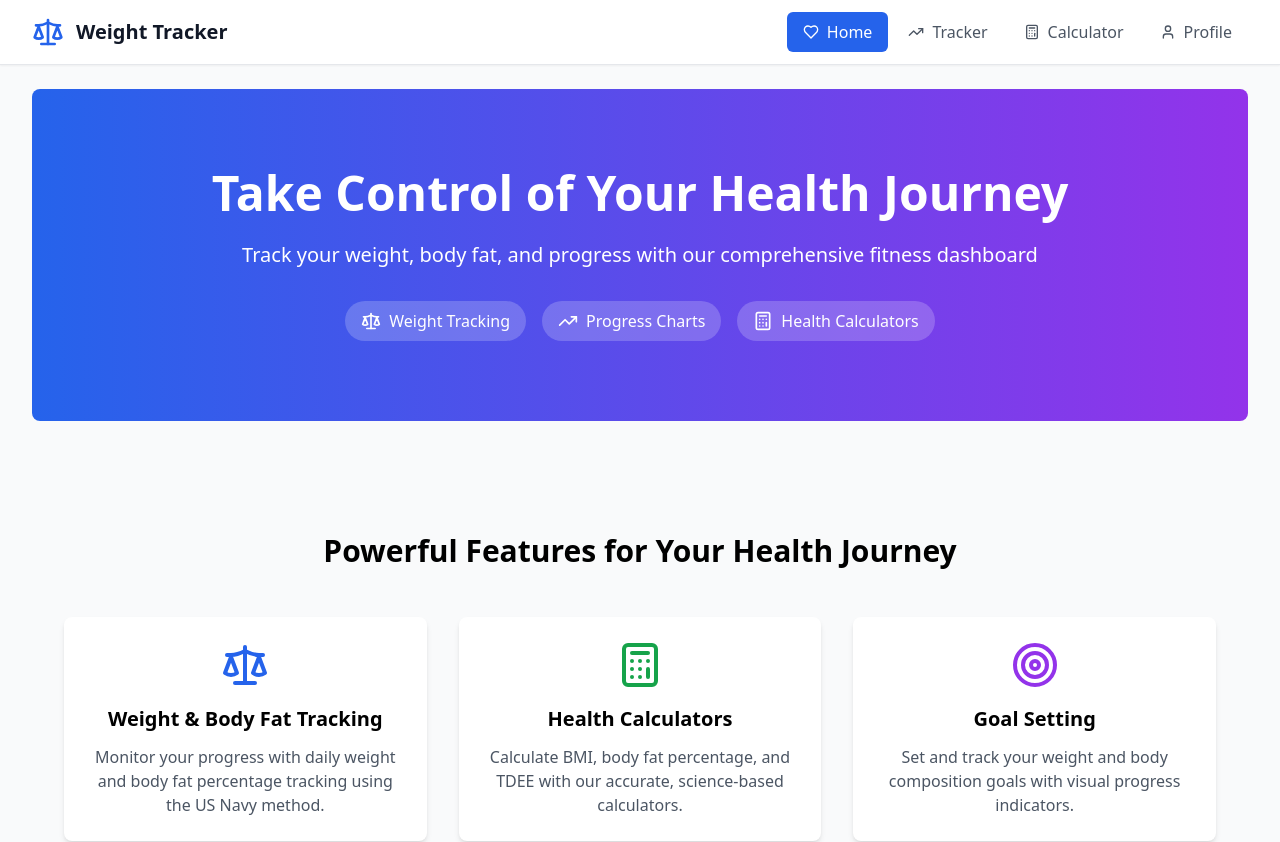
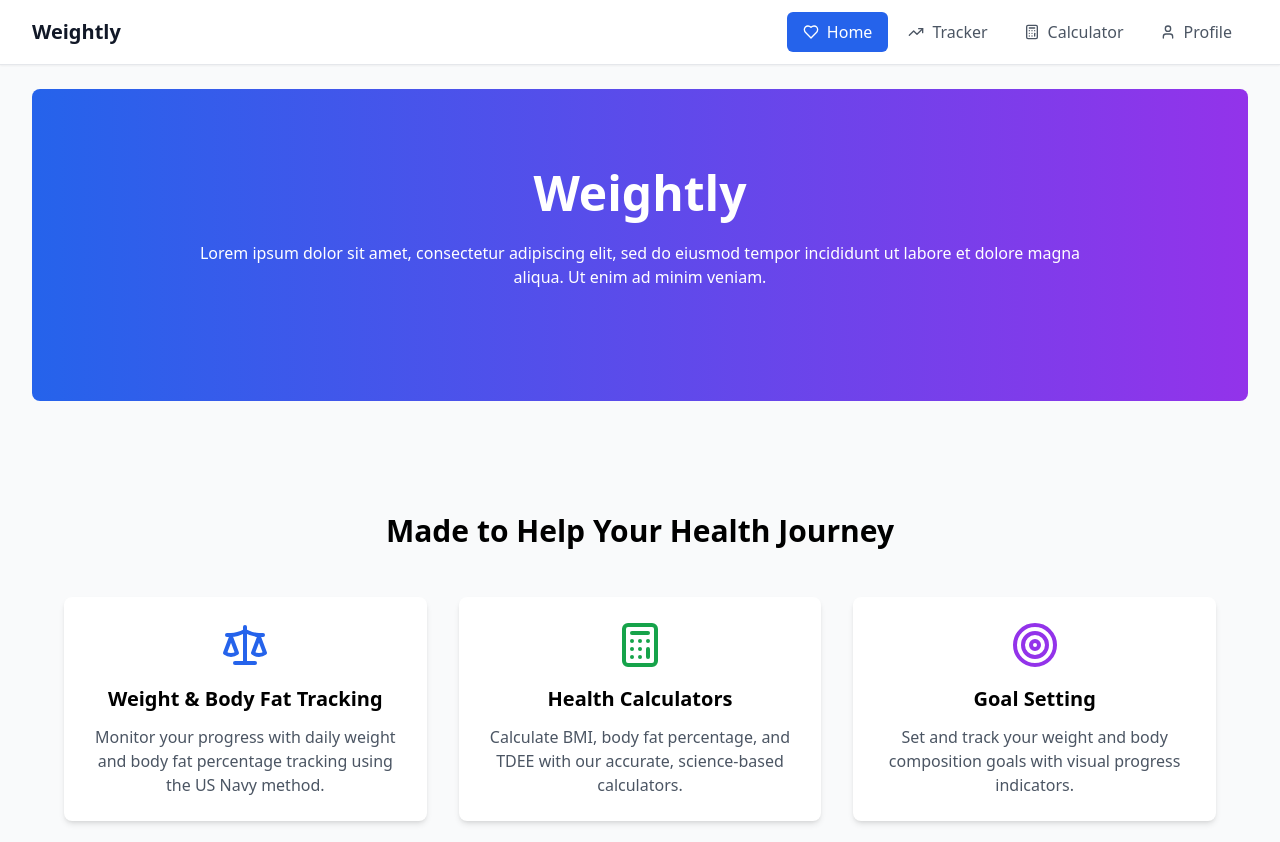
Before and after one commit to kittenspow/weightly, a React (Create React App) app: page / in a window 1280 px wide. Shown: the top 842 px of the page. Built offline with nearby package versions, Linux system fonts and the light colour scheme.

Commit message:
Fix: minor fix.

```diff
--- a/src/App.js
+++ b/src/App.js
@@ -3,7 +3,6 @@ import React, { useState } from 'react';
 import { Scale, Calculator, TrendingUp, User, Heart } from 'lucide-react';
 import { AuthProvider, useAuth } from './features/auth/AuthContext'; // Menggunakan AuthProvider dan useAuth dari mock
 import { LoginForm, RegisterForm } from './features/auth/AuthForms';
-
 import HomePage from './pages/Home';
 import TrackerPage from './pages/Tracker';
 import CalculatorPage from './pages/Calculator';
@@ -108,8 +107,7 @@ const App = () => {
         <div className="max-w-7xl mx-auto px-4 sm:px-6 lg:px-8">
           <div className="flex justify-between items-center h-16">
             <div className="flex items-center">
-              <Scale className="w-8 h-8 text-blue-600 mr-3" />
-              <span className="text-xl font-bold text-gray-900">Weight Tracker</span>
+              <span className="text-xl font-bold text-gray-900">Weightly</span>
             </div>
 
             <div className="flex space-x-1">
--- a/src/pages/Home.jsx
+++ b/src/pages/Home.jsx
@@ -32,29 +32,15 @@ const HomePage = () => {
       {/* Hero Section */}
       <section className="bg-gradient-to-r from-blue-600 to-purple-600 text-white py-20 px-6 rounded-lg">
         <div className="max-w-4xl mx-auto text-center">
-          <h1 className="text-5xl font-bold mb-6">Take Control of Your Health Journey</h1>
-          <p className="text-xl mb-8">Track your weight, body fat, and progress with our comprehensive fitness dashboard</p>
-          <div className="flex flex-wrap justify-center gap-4">
-            <div className="flex items-center gap-2 bg-white/20 px-4 py-2 rounded-full">
-              <Scale className="w-5 h-5" />
-              <span>Weight Tracking</span>
-            </div>
-            <div className="flex items-center gap-2 bg-white/20 px-4 py-2 rounded-full">
-              <TrendingUp className="w-5 h-5" />
-              <span>Progress Charts</span>
-            </div>
-            <div className="flex items-center gap-2 bg-white/20 px-4 py-2 rounded-full">
-              <Calculator className="w-5 h-5" />
-              <span>Health Calculators</span>
-            </div>
-          </div>
+          <h1 className="text-5xl font-bold mb-6">Weightly</h1>
+          <p className="text-s mb-8">Lorem ipsum dolor sit amet, consectetur adipiscing elit, sed do eiusmod tempor incididunt ut labore et dolore magna aliqua. Ut enim ad minim veniam.</p>
         </div>
       </section>
 
       {/* Features Section */}
       <section className="py-16">
         <div className="max-w-6xl mx-auto">
-          <h2 className="text-3xl font-bold text-center mb-12">Powerful Features for Your Health Journey</h2>
+          <h2 className="text-3xl font-bold text-center mb-12">Made to Help Your Health Journey</h2>
           <div className="grid md:grid-cols-3 gap-8">
             <Card className="text-center">
               <Scale className="w-12 h-12 text-blue-600 mx-auto mb-4" />
@@ -78,7 +64,7 @@ const HomePage = () => {
       {/* Articles Section */}
       <section className="py-16 bg-gray-50 rounded-lg">
         <div className="max-w-6xl mx-auto px-6">
-          <h2 className="text-3xl font-bold text-center mb-12">Health & Fitness Articles</h2>
+          <h2 className="text-3xl font-bold text-center mb-12">Articles</h2>
           <div className="grid md:grid-cols-2 gap-8">
             {articles.map((article, index) => (
               <Card key={index} className="hover:shadow-lg transition-shadow cursor-pointer">
```
